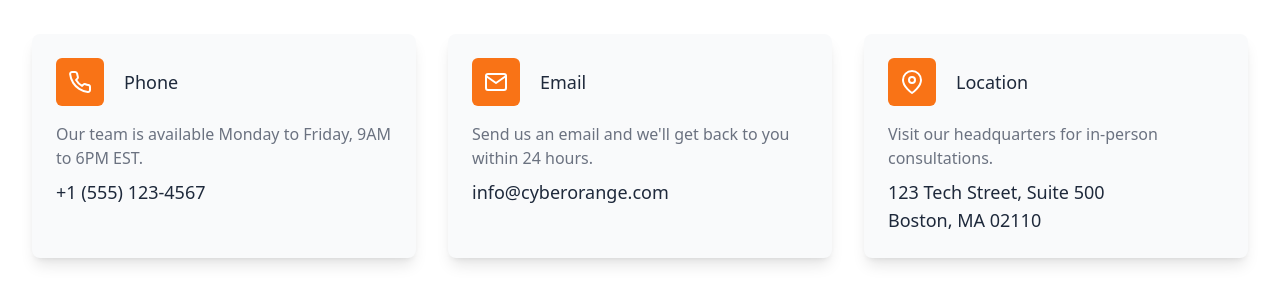
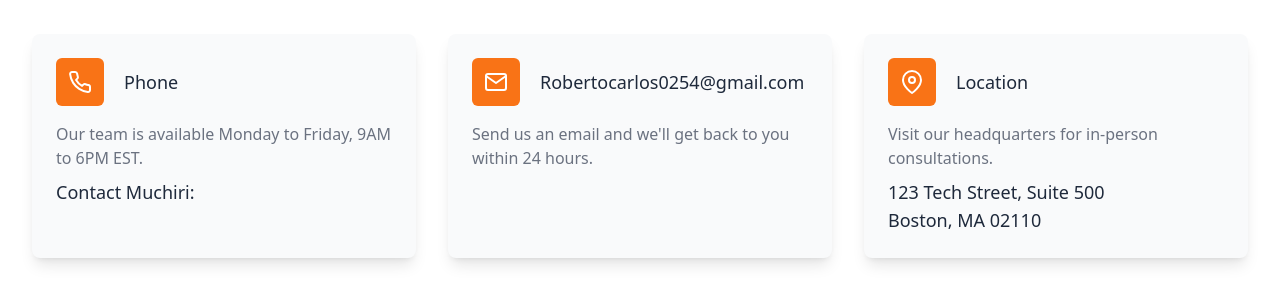
Before and after one commit to peter48hk/Wamuchiri-Cyber-Service, a plain HTML site: page contact.html in a window 1280 px wide. Shown: the part 518-800 px from the top of the page. Drawn offline with nearby package versions, Linux system fonts and the light colour scheme.

Commit message:
Update contact.html

```diff
--- a/contact.html
+++ b/contact.html
@@ -98,7 +98,7 @@
                                     Our team is available Monday to Friday, 9AM to 6PM EST.
                                 </p>
                                 <p class="mt-2 text-lg font-medium text-secondary">
-                                    +1 (555) 123-4567
+                                    Contact Muchiri:
                                 </p>
                             </div>
                         </div>
@@ -112,7 +112,7 @@
                                     <i data-feather="mail" class="h-6 w-6 text-white"></i>
                                 </div>
                                 <div class="ml-5">
-                                    <h3 class="text-lg leading-6 font-medium text-secondary">Email</h3>
+                                    <h3 class="text-lg leading-6 font-medium text-secondary">Robertocarlos0254@gmail.com</h3>
                                 </div>
                             </div>
                             <div class="mt-4">
@@ -120,7 +120,7 @@
                                     Send us an email and we'll get back to you within 24 hours.
                                 </p>
                                 <p class="mt-2 text-lg font-medium text-secondary">
-                                    info@cyberorange.com
+
                                 </p>
                             </div>
                         </div>
```
